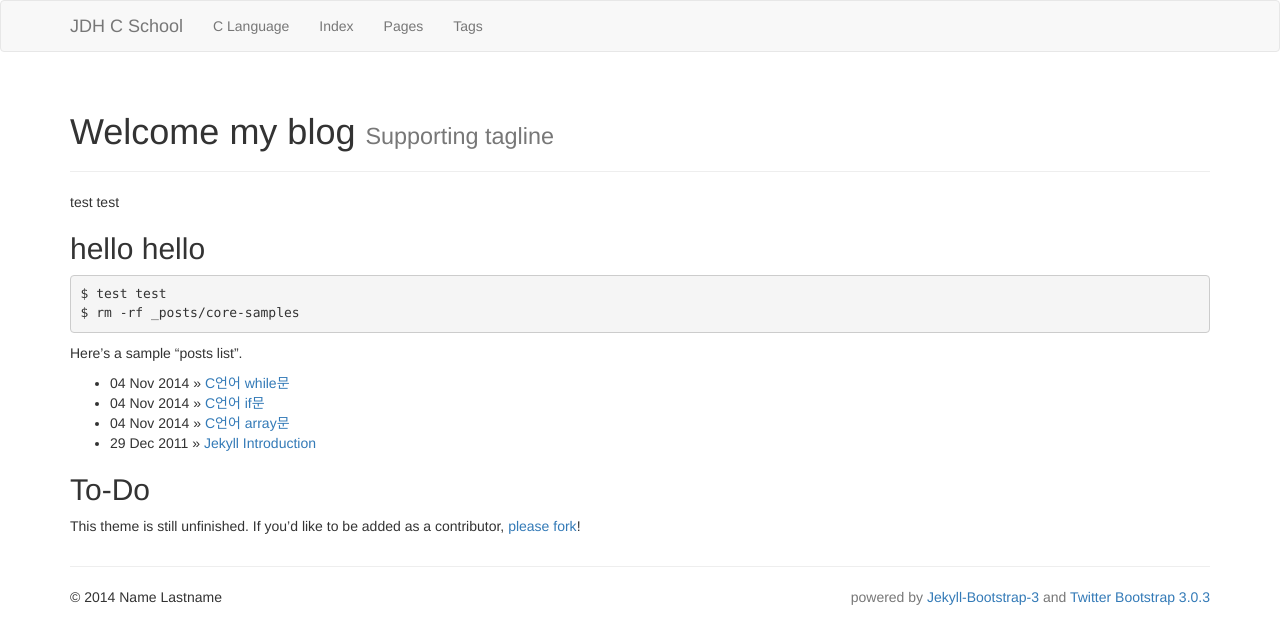
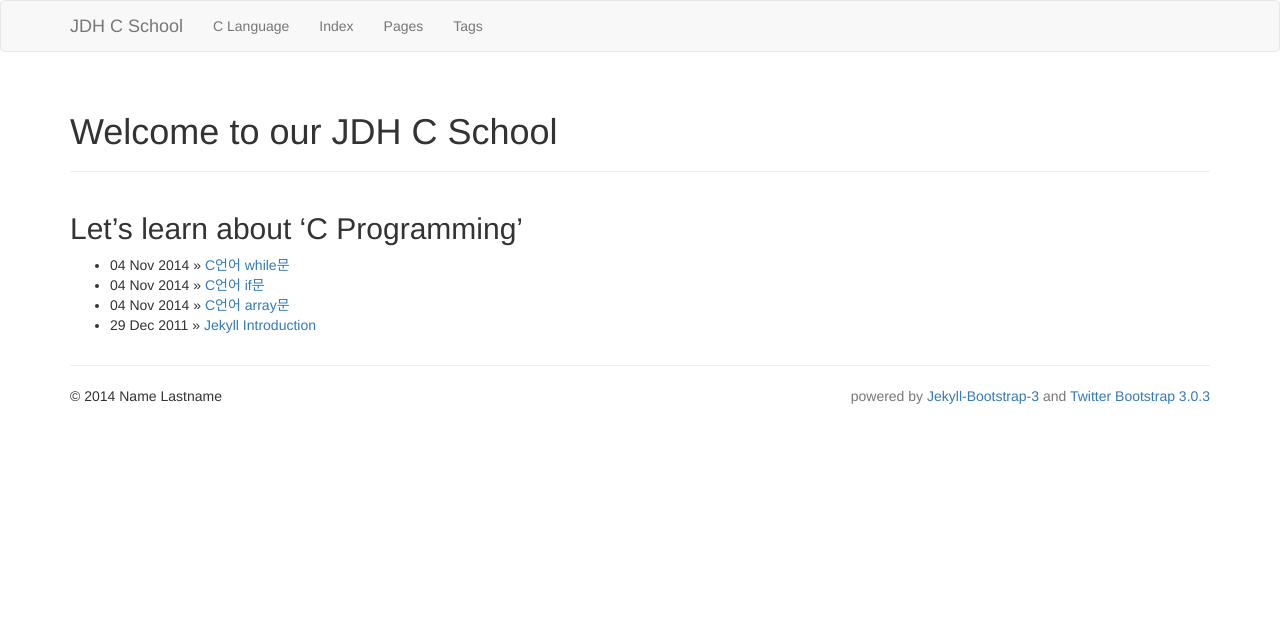
Before and after one commit to jaehwannn/study, a Jekyll site: the page built from index.md, in a window 1280 px wide. Shown: the top 644 px of the page. Built offline with Jekyll 4.4.1, drawn with Linux system fonts in a browser that asks for light colours; nearby versions of some CDN libraries; library files that are not in the unit come from our copies.

Commit message:
change index

```diff
--- a/index.md
+++ b/index.md
@@ -1,24 +1,13 @@
 ---
 layout: page
-title: Welcome my blog
-tagline: Supporting tagline
+title: Welcome to our JDH C School
 ---
 {% include JB/setup %}
 
-test test
-
-## hello hello
-    $ test test
-    $ rm -rf _posts/core-samples
-
-Here's a sample "posts list".
+##  Let's learn about 'C Programming'
 
 <ul class="posts">
   {% for post in site.posts %}
     <li><span>{{ post.date | date_to_string }}</span> &raquo; <a href="{{ BASE_PATH }}{{ post.url }}">{{ post.title }}</a></li>
   {% endfor %}
 </ul>
-
-## To-Do
-
-This theme is still unfinished. If you'd like to be added as a contributor, [please fork](http://github.com/dbtek/jekyll-bootstrap-3)!
```
